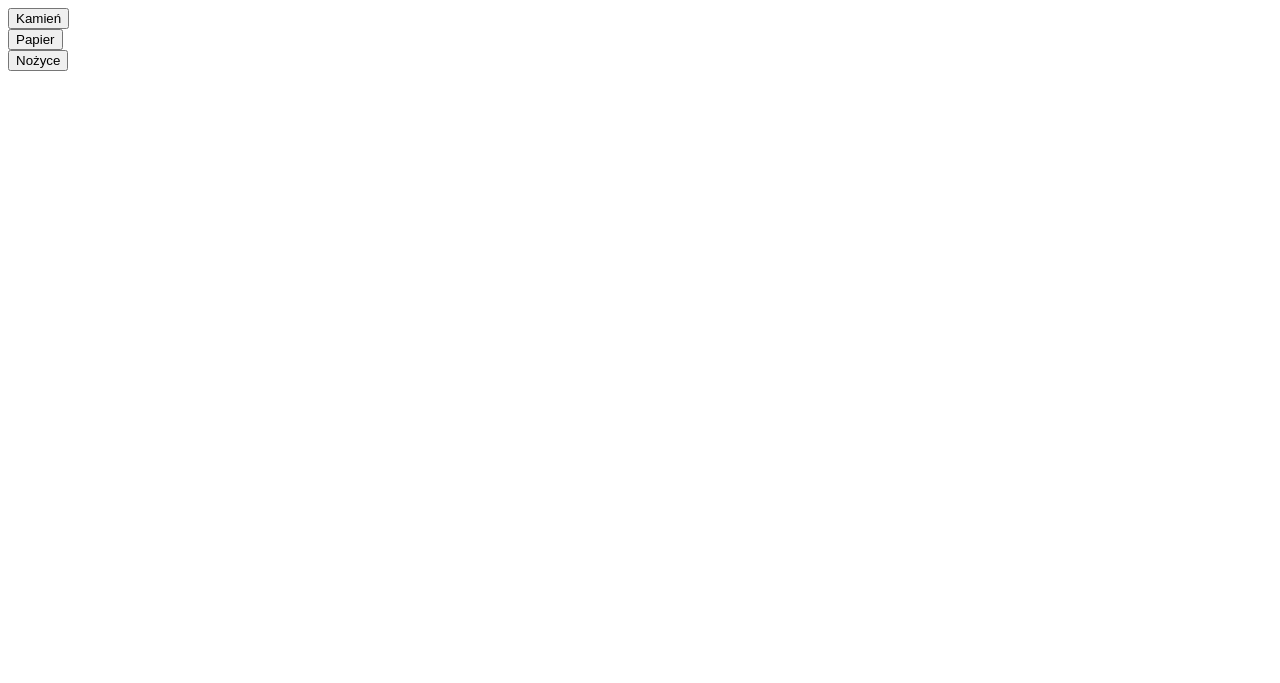
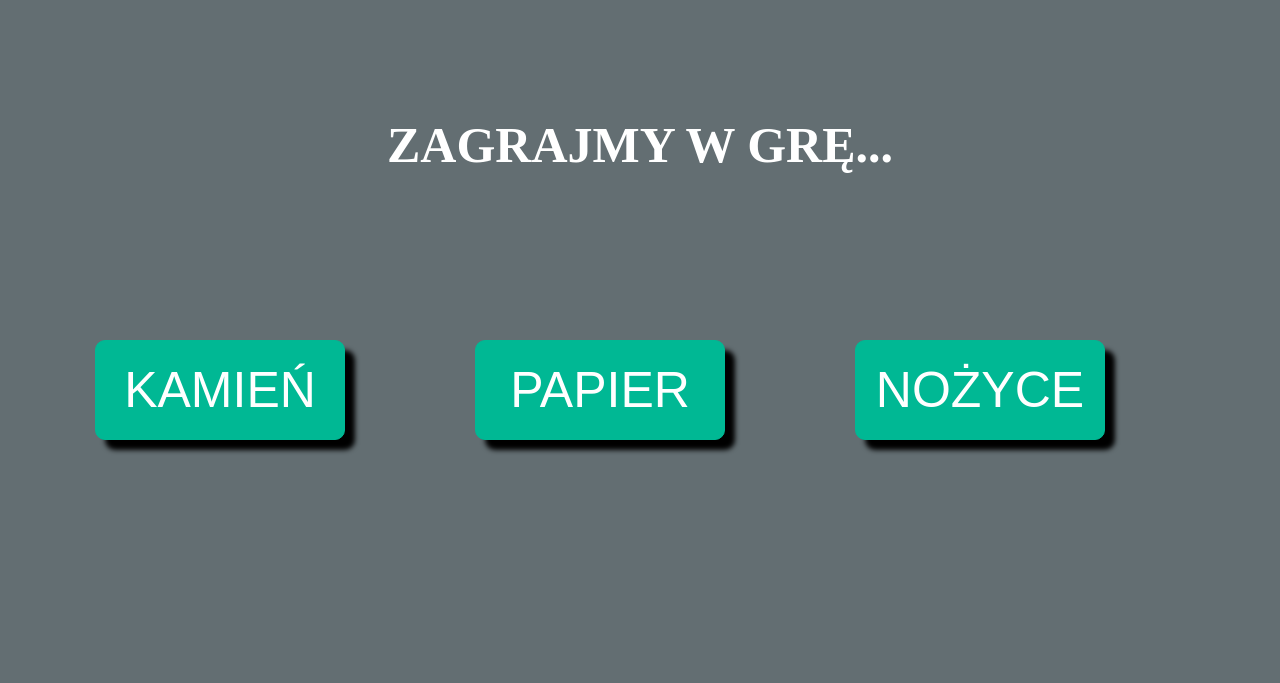
Before and after one commit to Iwona-Maraszkiewicz/javascript-prework, a website: page index.html in a window 1280 px wide. Drawn offline with Linux system fonts and the light colour scheme.

Commit message:
Add styles

```diff
--- a/index.html
+++ b/index.html
@@ -3,22 +3,26 @@
 <head>
 	<meta charset="UTF-8">
 	<title>Kamień, papier, nożyce</title>
+	<link rel="stylesheet" href="vendor\bootstrap-grid\bootstrap-grid.css">
 	<link rel="stylesheet" href="css/style.css">
 </head>
 <body>
+	<h1>Zagrajmy w grę...</h1>
 	<div class="container">
-		<div id="buttons"></div>
-			<div>
+		<div class="row">
+			<div class="col-12 col-sm-6 col-lg-4">
 				<button id="play-rock">Kamień</button>
 			</div>
-			<div>
+			<div class="col-12 col-sm-6 col-lg-4">
 				<button id="play-paper">Papier</button>
 			</div>
-			<div>
+			<div class="col-12 col-sm-6 col-lg-4">
 				<button id="play-scissors">Nożyce</button>
 			</div>
-		<div id="messages"></div>
+		</div>
 	</div>
+	<p id="messages">
+	</p>
 	<script src="js/functions.js"></script>
 	<script src="js/script.js"></script>
 </body>
--- a/js/script.js
+++ b/js/script.js
@@ -49,7 +49,7 @@ printMessage('Twój ruch to: ' + playerMove);
 
 
   function displayResult(argComputerMove, argPlayerMove){
-    printMessage('Zagrałem ' + argComputerMove + ', a Ty ' + argPlayerMove);
+    printMessage('Zagrałem ' + argComputerMove + ', a Ty ' + argPlayerMove+'.');
 
     if( argComputerMove == 'kamień' && argPlayerMove == 'papier'){
       printMessage('Ty wygrywasz!');
@@ -63,9 +63,10 @@ printMessage('Twój ruch to: ' + playerMove);
     else if( argComputerMove == argPlayerMove){
       printMessage('Mamy remis!');
     }
-    else if( argPlayerMove != 'papier' && argPlayerMove != 'nożyce' && argPlayerMove != 'kamień'){
+    /*else if( argPlayerMove != 'papier' && argPlayerMove != 'nożyce' && argPlayerMove != 'kamień'){
       printMessage('Błąd. Spróbuj jeszcze raz. Wpisz 1, 2 lub 3!');
     }
+    */
     else {
       printMessage('Tym razem przegrywasz :(');
     }
--- a/sass/style.scss
+++ b/sass/style.scss
@@ -0,0 +1,35 @@
+body {
+  background: #636e72;
+}
+h1 {
+  text-align: center;
+  color: white;
+  font-size: 50px;
+  text-transform: uppercase;
+  margin: 20px;
+  padding: 96px;
+}
+button {
+  font-size: 50px;
+  padding: 15px;
+  margin: 50px 10px;
+  background: #00b894;
+  color: white;
+  border-radius: 10px;
+  border: 1px solid #00b894;
+  box-shadow: 10px 10px 5px black;
+  text-transform: uppercase;
+  height: 100px;
+  width: 250px;
+}
+button:hover {
+  border: 1px solid white;
+  cursor: pointer;
+}
+#messages {
+  color: white;
+  font-size: 50px;
+  display: block;
+  padding: 70px;
+  text-align: center;
+}
```
Also changed, not shown: css/style.css, vendor/bootstrap-grid/bootstrap-grid.css (added), 1 other file.
